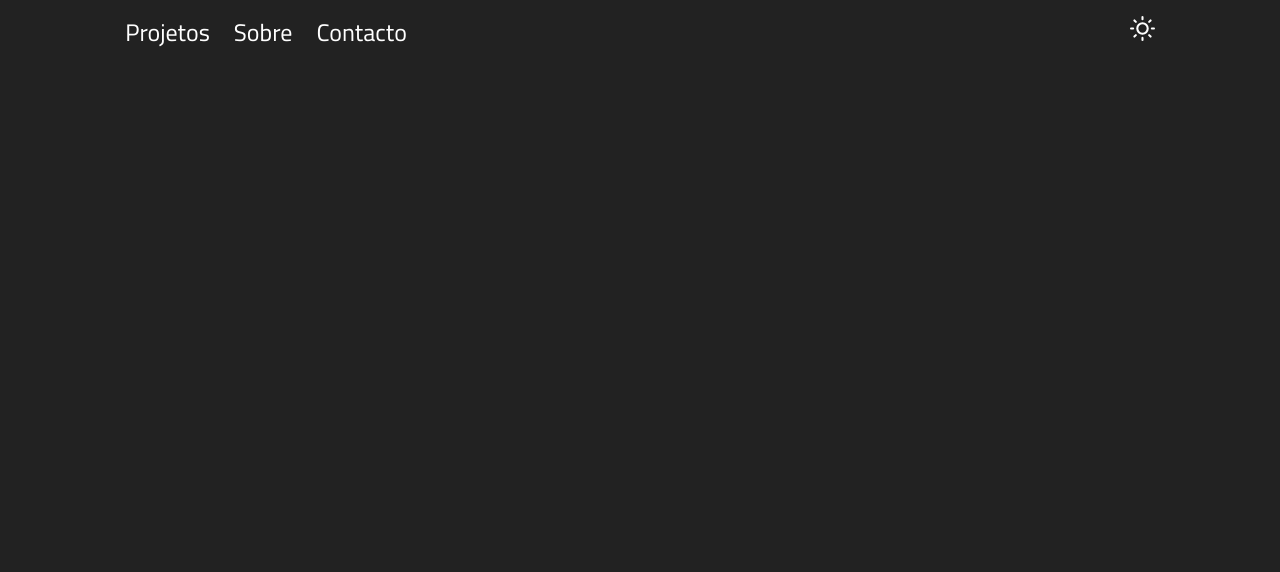
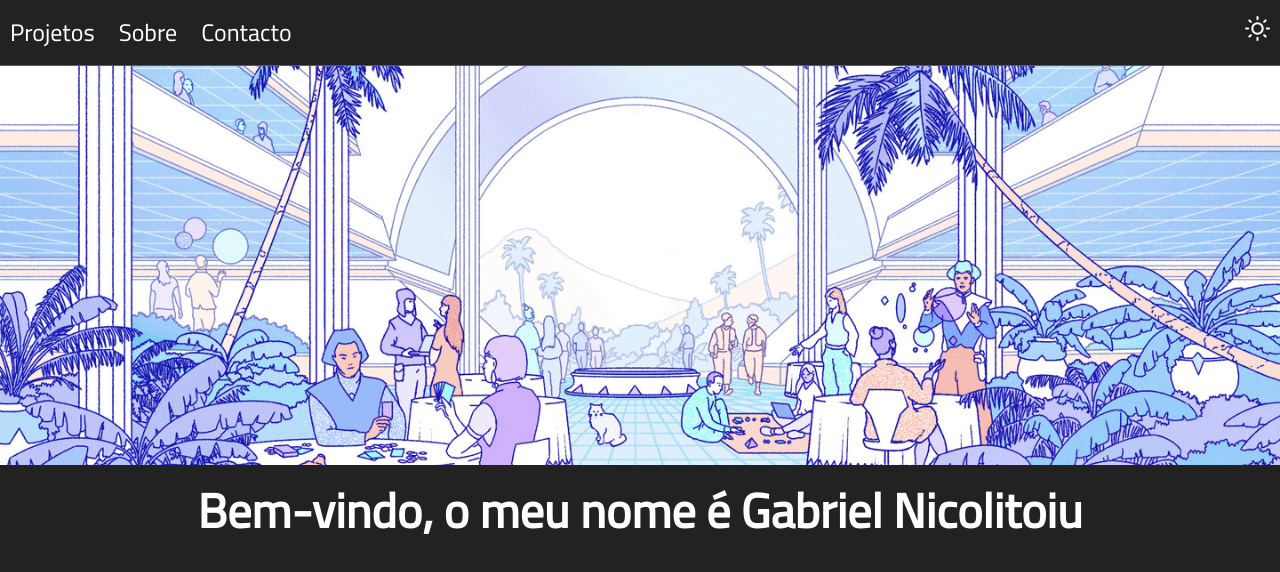
Before and after one commit to overflow68/Gabriel-Nicolitoiu, a React (Create React App) app: page / in a window 1280 px wide. Shown: the top 572 px of the page. Built offline with nearby package versions, Linux system fonts and the light colour scheme.

Commit message:
Layout progress

```diff
--- a/public/index.html
+++ b/public/index.html
@@ -24,7 +24,7 @@
       work correctly both with client-side routing and a non-root public URL.
       Learn how to configure a non-root public URL by running `npm run build`.
     -->
-    <title>React App</title>
+    <title>Personal Website</title>
   </head>
   <body>
     <noscript>You need to enable JavaScript to run this app.</noscript>
--- a/src/App.js
+++ b/src/App.js
@@ -2,20 +2,22 @@ import React from 'react'
 import './styles/app.css'
 import Navbar from './components/navbar'
 import {ToggleProvider} from './toggleModeContext.js'
+import mainpic from './images/main.png'
+
 
 
 function App() {
   return (
     <ToggleProvider>
     <div className="App">
+
       <Navbar/>
       <div className="main-container">
-
-        <div className ="main-itm"></div>
-
+        <div className="img-cont"><img className="main-img" alt="" src={mainpic}></img></div>
+        <div className="welcome-div"><h1>Bem-vindo, o meu nome é Gabriel Nicolitoiu</h1></div>
 
       </div>
-    </div>
+      </div>
     </ToggleProvider>
   );
 }
--- a/src/components/navbar.js
+++ b/src/components/navbar.js
@@ -21,13 +21,13 @@ function Navbar() {
         <ul className="menu-itms">
         <li className={returnClass("dropdown")}><span>Projetos</span>
         <div className={returnBgClass("dropdown-content")}>
-          <div className={returnBgClass("dropdown-item")}>Sistema de Login</div>
-          <div className={returnBgClass("dropdown-item")}>Carrinho de compras</div>
-          <div className={returnBgClass("dropdown-item")}>Cv-maker</div>
-          <div className={returnBgClass("dropdown-item")}>Batalha naval</div>
-          <div className={returnBgClass("dropdown-item")}>Speed-typing</div>
-          <div className={returnBgClass("dropdown-item")}>Meteorologia</div>
-          <div className={returnBgClass("dropdown-item")}>Jogo de memória</div>
+          <a target="_blank" rel="noopener noreferrer" href="https://overflow68.github.io/My-Gram"><div className={returnClass("dropdown-item")}>Sistema de Login</div></a>
+          <a target="_blank" rel="noopener noreferrer" href="https://overflow68.github.io/shopping-cart"><div className={returnClass("dropdown-item")}>Carrinho de compras</div></a>
+          <a target="_blank" rel="noopener noreferrer" href="https://overflow68.github.io/CV-app"><div className={returnClass("dropdown-item")}>Cv-maker</div></a>
+          <a target="_blank" rel="noopener noreferrer" href="https://overflow68.github.io/Battleship"><div className={returnClass("dropdown-item")}>Batalha naval</div></a>
+          <a target="_blank" rel="noopener noreferrer" href="https://overflow68.github.io/speed-typing"><div className={returnClass("dropdown-item")}>Speed-typing</div></a>
+          <a target="_blank" rel="noopener noreferrer" href="https://overflow68.github.io/weather_app"><div className={returnClass("dropdown-item")}>Meteorologia</div></a>
+          <a target="_blank" rel="noopener noreferrer" href="https://overflow68.github.io/memory-game"><div className={returnClass("dropdown-item")}>Jogo de memória</div></a>
         </div>
         </li>
 
@@ -37,8 +37,8 @@ function Navbar() {
 
         <li className={returnClass("dropdown")}><span>Sobre</span>
         <div className={returnBgClass("dropdown-content")}>
-          <div className={returnBgClass("dropdown-item")}>Quem sou</div>
-          <div className={returnBgClass("dropdown-item")}>Habilitações</div>
+          <div className={returnClass("dropdown-item")}>Quem sou</div>
+          <div className={returnClass("dropdown-item")}>Habilitações</div>
         </div>
         </li>
 
--- a/src/styles/app.css
+++ b/src/styles/app.css
@@ -5,6 +5,7 @@
     margin: 0;
     padding: 0;
     box-sizing: border-box;
+
 }
 html{
     font-family: "Cairo",Arial, Helvetica, sans-serif;
@@ -16,13 +17,39 @@ body{
     color:#fff;
 }
 
+a{
+    text-decoration: none;
+}
+
+
+.main-container{
+    margin: 0 auto;
+    max-width: 1504px;
+    text-align: center;
+
+}
+
+.img-cont{
+    width: 100%;
+    height: 400px;
+}
+
+.main-img{
+border-top: 1px solid rgb(92, 92, 92);
+width: 100%;
+height: 100%;
+object-fit: cover;
+
+}
+
 
 
 /* Navbar content*/
 .navbar{
     margin: auto;
-    width: 82%;
+    width: 100%;
     padding: 10px;
+    max-width: 1504px;
 }
 
 .nav-container{
@@ -65,7 +92,8 @@ display: block;
 
 
   .dropdown-content {
-    border: 1px solid rgb(56, 56, 56);
+    padding: 1px;
+    border: 1px solid rgb(95, 95, 95);
     border-radius: 5px;
     display: none;
     position: absolute;
@@ -79,6 +107,7 @@ display: block;
   }
   .dropdown-item:hover{
       color:rgb(216, 92, 20);
+      background: rgb(17, 17, 17);;
 
   }
 
@@ -89,12 +118,18 @@ display: block;
 
 /*Theme content*/
 .light-itm{
-    margin-right: 1rem;
     color:rgb(36, 36, 36);
 
 }
 .light-itm:hover{
-    color:blue
+    color:blue;
+
+}
+
+.dropdown-content .light-itm:hover{
+    color:blue;
+    background: rgb(223, 223, 223);;
+
 }
 
 
@@ -120,7 +155,3 @@ display: block;
     background: #fff;
     color:rgb(36, 36, 36)
 }
-
-.light-mode:hover{
-    color:blue;
-}
```
Also changed, not shown: src/images/main.png (added).
